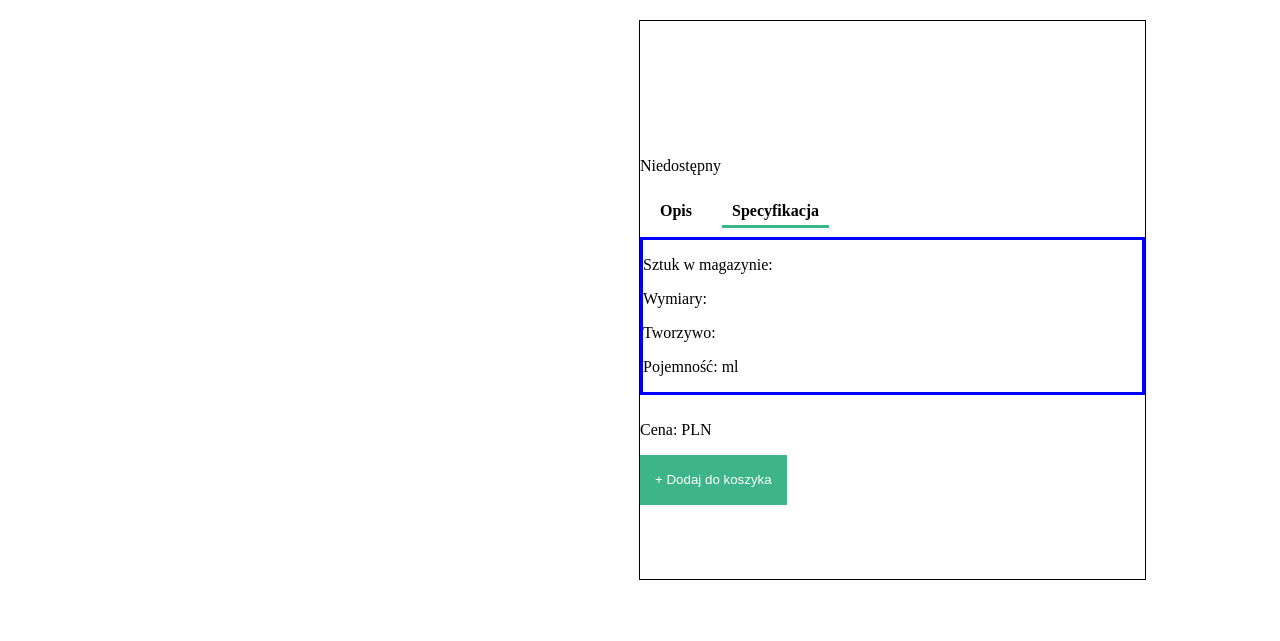
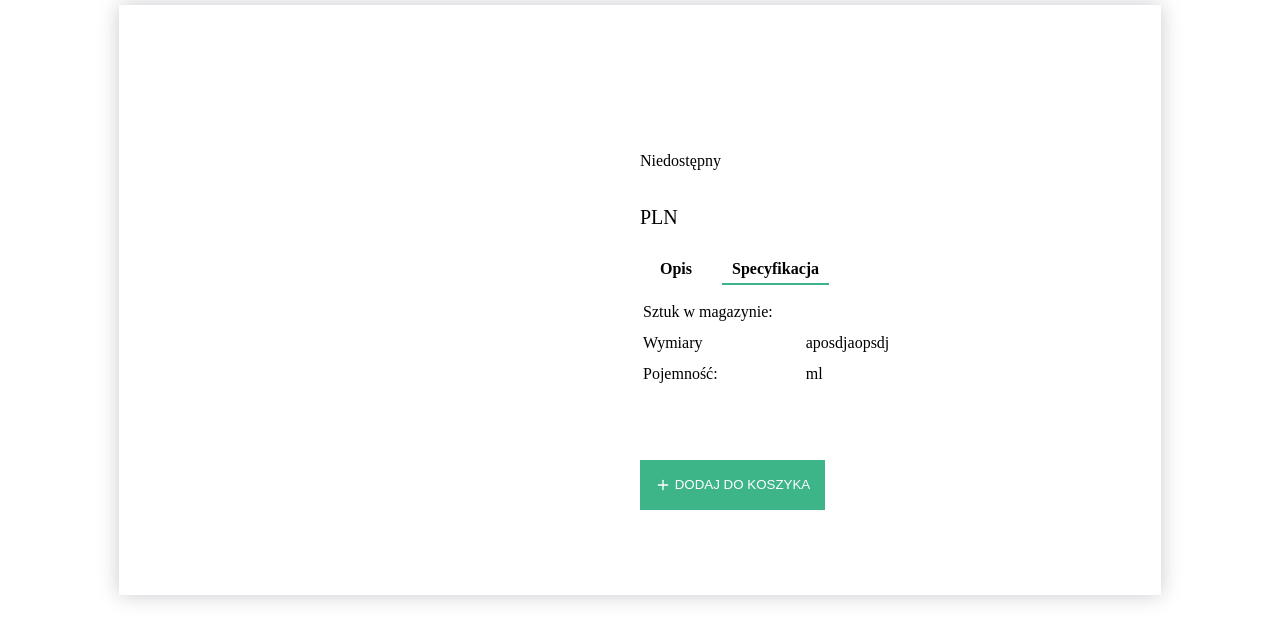
Before and after one commit to natalia-bialek/ceramint-shop, a Gatsby site: page /ProductPage in a window 1280 px wide. Both pictures are taken after a click on the tab "Specyfikacja". Shown: the part 73-714 px from the top of the page. Built offline with nearby package versions, Linux system fonts and the light colour scheme; Gatsby itself is replaced by a stand-in of ours.

Commit message:
Change single product page, add secondary button

```diff
--- a/src/components/PrimaryButton.js
+++ b/src/components/PrimaryButton.js
@@ -2,5 +2,6 @@ import * as React from "react";
 import "../styles/components/PrimaryButton.css";
 
 export default function PrimaryButton(props) {
-  return <button className="button--primary text--bold">{props.value}</button>;
+  const classes = `button--primary text--bold ${props.className}`;
+  return <button className={classes}>{props.children}</button>;
 }
--- a/src/components/TabsComponent.js
+++ b/src/components/TabsComponent.js
@@ -1,6 +1,10 @@
 import * as React from "react";
 import { Tab, Tabs, TabList, TabPanel } from "react-tabs";
 import "../styles/components/TabsComponent.css";
+
+const tabPanelHeight = {
+  height: "150px",
+};
 
 export default function TabsComponent(props) {
   return (
@@ -9,13 +13,29 @@ export default function TabsComponent(props) {
         <Tab>Opis</Tab>
         <Tab>Specyfikacja</Tab>
       </TabList>
-      <TabPanel>{props.description && <p>{props.description}</p>}</TabPanel>
-      <TabPanel>
-        <p>Sztuk w magazynie: {props.stock}</p>
-        <p>Wymiary: </p>
-        <p>Tworzywo: </p>
-        {props.capacity !== 0 && <p>Pojemność: {props.capacity}ml</p>}
-      </TabPanel>
+      <div className="react-tabs__tabContainer">
+        <TabPanel style={tabPanelHeight}>
+          {props.description && <p>{props.description}</p>}
+        </TabPanel>
+        <TabPanel style={tabPanelHeight}>
+          <table>
+            <tr>
+              <td>Sztuk w magazynie:</td>
+              <td>{props.stock}</td>
+            </tr>
+            <tr>
+              <td>Wymiary</td>
+              <td>aposdjaopsdj</td>
+            </tr>
+            {props.capacity !== 0 && (
+              <tr>
+                <td>Pojemność:</td>
+                <td>{props.capacity}ml</td>
+              </tr>
+            )}
+          </table>
+        </TabPanel>
+      </div>
     </Tabs>
   );
 }
--- a/src/pages/ProductPage.js
+++ b/src/pages/ProductPage.js
@@ -3,6 +3,7 @@ import "../styles/pages/productPage.css";
 import NavigationBar from "../components/NavigationBar";
 import PrimaryButton from "../components/PrimaryButton";
 import TabsComponent from "../components/TabsComponent";
+import { TbPlus } from "react-icons/tb";
 
 export default function ProductPage(props) {
   const { name, capacity, price, imageURL, isAvaliable, stock, description } =
@@ -18,13 +19,18 @@ export default function ProductPage(props) {
         <div className="productPage__content">
           <h1 className="productPage__header text--uppercase">{name}</h1>
           <p>{isAvaliable ? "Dostępny" : "Niedostępny"}</p>
+          <p className="productPage__price text--uppercase text--bold">
+            {price} PLN
+          </p>
           <TabsComponent
             stock={stock}
             description={description}
             capacity={capacity}
           />
-          <p className="text--uppercase">Cena: {price}PLN</p>
-          <PrimaryButton value="+ Dodaj do koszyka" />
+          <PrimaryButton>
+            <TbPlus />
+            &nbsp;Dodaj do koszyka
+          </PrimaryButton>
         </div>
       </div>
     </>
--- a/src/styles/components/PrimaryButton.css
+++ b/src/styles/components/PrimaryButton.css
@@ -4,6 +4,18 @@
     padding: 15px;
     min-height: 50px;
     border: none;
+    background-color: #3EB489;
+    cursor: pointer;
+    text-transform: uppercase;
+    line-height: 100%;
+    text-align: center;
+    display: flex;
+    justify-content: center;
+    align-items: center;
     color: white;
-    background-color: #3EB489;
 }
+
+
+.button--primary > * {
+    font-size: 1.2em;
+}
--- a/src/styles/components/TabsComponent.css
+++ b/src/styles/components/TabsComponent.css
@@ -1,7 +1,7 @@
 .react-tabs__tab-list {
   margin: 0;
   padding: 0;
-}
+  }
 
   .react-tabs__tab {
     display: inline-block;
@@ -16,7 +16,7 @@
 
   .react-tabs__tab--selected {
     background: #fff;
-    border-bottom: 3px solid #3EB489;
+    border-bottom: 2px solid #3EB489;
     color: black;
   }
 
@@ -31,7 +31,6 @@
 
   .react-tabs__tab-panel {
     display: none;
-    border: 3px solid blue;
     margin: 10px 0;
     max-width: 600px;
   }
@@ -39,3 +38,18 @@
   .react-tabs__tab-panel--selected {
     display: block;
   }
+
+
+  table {
+    margin-top: 1em;
+  }
+
+  tr td:nth-child(2) {
+    padding-left: 30px;
+  }
+
+  td {
+    width: 50%;
+    max-width: 150px;
+    padding-bottom: 10px;
+  }
--- a/src/styles/pages/productPage.css
+++ b/src/styles/pages/productPage.css
@@ -1,10 +1,12 @@
 .productPage {
     display: flex;
+    position: relative;
     background-color: #ffffff;
     width: 80%;
     height: 70vh;
     margin: auto auto;
     padding: 15px;
+    box-shadow: 0 0 20px rgb(202, 202, 207);
 }
 
 .productPage__image {
@@ -23,7 +25,6 @@
     display: flex;
     flex-direction: column;
     justify-content: center;
-    border: 1px solid black;
     width: 50%;
 }
 .productPage__header {
@@ -31,3 +32,14 @@
     color: black;
     border-bottom: 3px solid black;
 }
+
+.productPage__price {
+    font-size: 20px;
+    color: black;
+}
+
+@media screen and (max-width: 758px){
+    .productPage {
+        flex-direction: column;
+    }
+}
--- a/src/styles/style.css
+++ b/src/styles/style.css
@@ -4,6 +4,10 @@ body {
     background-color: #E5E5E5;
     color: #4B4B4B;
     font-family: 'Satoshi', sans-serif;
+}
+
+h1 {
+    margin: 0;
 }
 
 .text--uppercase {
@@ -13,6 +17,7 @@ body {
 .text--bold {
     font-weight: 700;
 }
+
 img.notAvaliable {
     filter: grayscale(100%);
 }
```
Also changed, not shown: package.json (+7 -0 lines), src/components/Product.js (+8 -1 lines), src/components/SecondaryButton.js (added, +7 -0 lines), src/styles/components/SecondaryButton.css (added, +14 -0 lines), src/styles/components/SingleProduct.css (+19 -3 lines), 2 other files.
